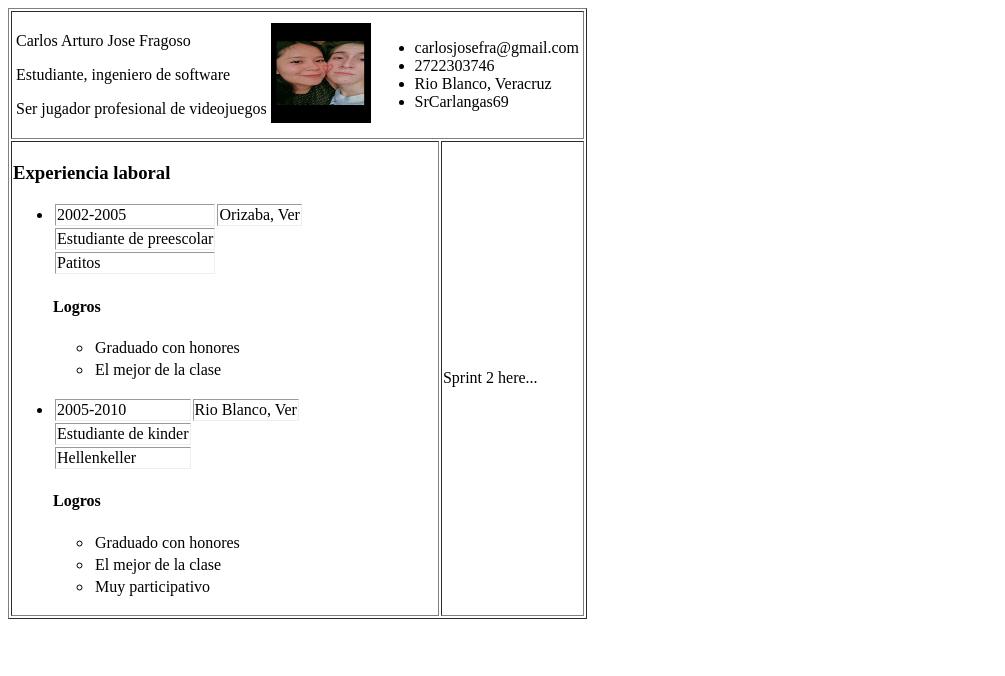
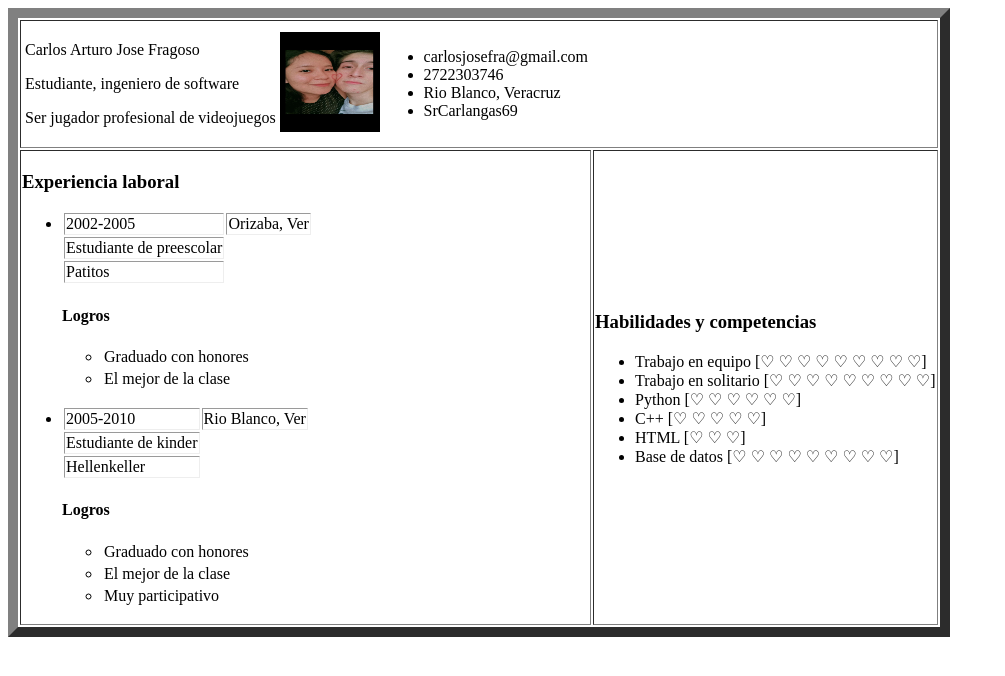
Before and after one commit to CarlosArt17/CarlosArt17.github.io, an Angular app: page / in a window 1280 px wide. Shown: the top 676 px of the page, without its empty margins (0-1005 px from the left). Built offline with nearby package versions, Linux system fonts and the light colour scheme.

Commit message:
create branch skills-competences #9

```diff
--- a/src/app/app.component.html
+++ b/src/app/app.component.html
@@ -1,15 +1,15 @@
-<table border="1">
+<table border="10">
     <tr>
-      <td colspan="2">
+      <td colspan="100">
         <app-header></app-header>
       </td>
     </tr>
-    <tr>
+    <tr colspan="100">
       <td>
         <app-work-experience></app-work-experience>
       </td>
-      <td>
-          Sprint 2 here...
+      <td colspan="100">
+          <app-skills-competences></app-skills-competences>
       </td>
     </tr>
 </table>
--- a/src/app/app.module.ts
+++ b/src/app/app.module.ts
@@ -4,12 +4,14 @@ import { BrowserModule } from '@angular/platform-browser';
 import { AppComponent } from './app.component';
 import { HeaderComponent } from './header/header.component';
 import { WorkExperienceComponent } from './work-experience/work-experience.component';
+import { SkillsCompetencesComponent } from './skills-competences/skills-competences.component';
 
 @NgModule({
   declarations: [
     AppComponent,
     HeaderComponent,
-    WorkExperienceComponent
+    WorkExperienceComponent,
+    SkillsCompetencesComponent
   ],
   imports: [
     BrowserModule
--- /dev/null
+++ b/src/app/skills-competences/skills-competences.component.html
@@ -0,0 +1,10 @@
+<h3>Habilidades y competencias</h3>
+
+    <ul>
+        <li>Trabajo en equipo [♡ ♡ ♡ ♡ ♡ ♡ ♡ ♡ ♡]</li>
+        <li>Trabajo en solitario [♡ ♡ ♡ ♡ ♡ ♡ ♡ ♡ ♡] </li>
+        <li>Python [♡ ♡ ♡ ♡ ♡ ♡] </li>
+        <li>C++ [♡ ♡ ♡ ♡ ♡] </li>
+        <li>HTML [♡ ♡ ♡] </li>
+        <li>Base de datos [♡ ♡ ♡ ♡ ♡ ♡ ♡ ♡ ♡]</li>
+    </ul>
--- /dev/null
+++ b/src/app/skills-competences/skills-competences.component.ts
@@ -0,0 +1,46 @@
+import { Component, OnInit } from '@angular/core';
+
+@Component({
+  selector: 'app-skills-competences',
+  templateUrl: './skills-competences.component.html',
+  styleUrls: ['./skills-competences.component.css']
+})
+export class SkillsCompetencesComponent implements OnInit {
+
+  skillsCompetences : Array<any> = [];
+
+  constructor() { }
+
+  ngOnInit(): void {
+    let skill1 = {
+      Nom_skill : "Trabajo en equipo",
+      Des_skill : [
+        {Descripccion : "[♡ ♡ ♡ ♡ ♡ ♡ ♡ ♡]"}
+      ]
+    };
+
+    let skill2 = {
+      Nom_skill : "Trabajo en solitario",
+      Des_skill : [
+        {Descripccion : "[♡ ♡ ♡ ♡ ♡ ♡ ♡ ♡ ♡ ♡]"}
+      ]
+    };
+
+    let skill3 = {
+      Nom_skill : "Python",
+      Des_skill : [
+        {Descripccion : "[♡ ♡ ♡ ♡ ♡ ♡ ♡ ♡]"}
+      ]
+    };
+    let skill4 = {
+      Nom_skill : "C++",
+      Des_skill : [
+        {Descripccion : "[♡ ♡ ♡ ♡ ♡ ♡ ♡ ♡ ♡]"}
+      ]
+    };
+
+    this.skillsCompetences.push(skill1)
+
+  }
+
+}
```
Also changed, not shown: src/app/skills-competences/skills-competences.component.css (added), 1 other file (tests, documents, lock files or other folders).
